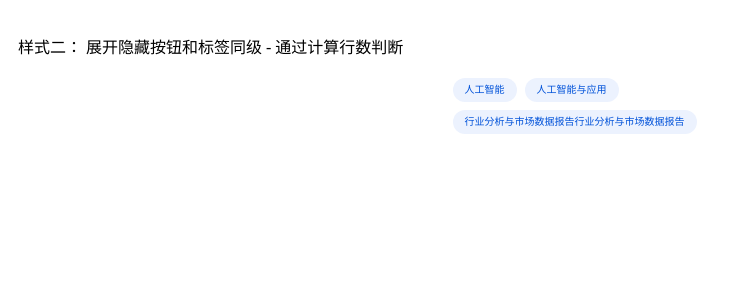
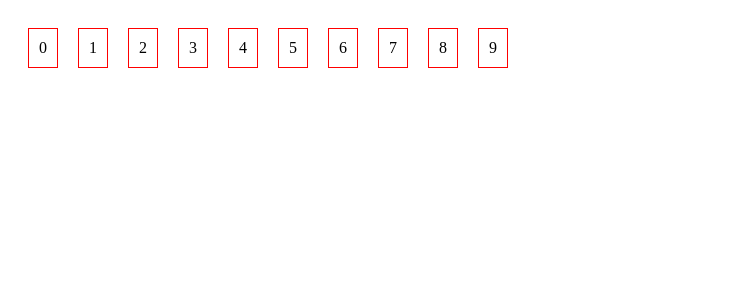
Before and after one commit to perfectyang/react-component, a React (Vite) app: page / in a window 1280 px wide. Shown: the top 300 px of the page, without its empty margins (0-741 px from the left). Built offline with nearby package versions, Linux system fonts and the light colour scheme.

Commit message:
fix: 拖动组件

```diff
--- a/src/App.tsx
+++ b/src/App.tsx
@@ -3,7 +3,8 @@ import React from "react";
 // import TestControll from "./demo/TestControll";
 // import TestControll from "./demo/TableDemo";
 // import EllipsisText from "./components/EllipsisText";
-import EllipsisLabel from "./components/EllipsisLabel";
+// import EllipsisLabel from "./components/EllipsisLabel";
+import DraggableDemo from "./components/Draggable/Demo";
 
 interface IProps {}
 const App: React.FC<IProps> = ({}) => {
@@ -14,7 +15,7 @@ const App: React.FC<IProps> = ({}) => {
         {/* <div style={{ width: "90px", border: "1px solid red" }}> */}
         {/*   {/* <EllipsisText text="我是一个测试文本" buttonText="out" /> */}
         {/* </div> */}
-        <EllipsisLabel />
+        <DraggableDemo />
       </div>
     </>
   );
--- /dev/null
+++ b/src/components/Draggable/Demo.tsx
@@ -0,0 +1,41 @@
+import { useMemo, useState } from "react";
+import Draggable from ".";
+import "./demo.less";
+
+const moveItem = function (arr, fromIndex, toIndex) {
+  arr = arr.slice();
+  const isMoveLeft = fromIndex > toIndex;
+  const [item] = arr.splice(fromIndex, 1);
+  arr.splice(isMoveLeft ? toIndex : toIndex - 1, 0, item);
+  return arr;
+};
+
+interface IProps {}
+const Demo: React.FC<IProps> = (props) => {
+  const [list, setList] = useState([0, 1, 2, 3, 4, 5, 6, 7, 8, 9]);
+  const renderList = useMemo(() => {
+    return list.map((cur, idx) => {
+      return (
+        <div className="box" key={cur}>
+          {cur}
+        </div>
+      );
+    });
+  }, [list]);
+  return (
+    <Draggable
+      itemWrapperStyle={{ display: "inline-block" }}
+      direction="horizontal"
+      onIndexChange={(index, prevIndex) => {
+        // console.log("index, prevIndex", index, prevIndex);
+        setList((prevList) => {
+          const newList = moveItem(prevList, prevIndex, index);
+          return [...newList];
+        });
+      }}
+    >
+      {renderList}
+    </Draggable>
+  );
+};
+export default Demo;
--- /dev/null
+++ b/src/components/Draggable/demo.less
@@ -0,0 +1,5 @@
+.box {
+  padding: 10px;
+  margin: 10px;
+  border: 1px solid red;
+}
--- /dev/null
+++ b/src/components/Draggable/index.less
@@ -0,0 +1,59 @@
+.direction {
+  display: flex;
+}
+.direction-vertical {
+  flex-direction: column;
+}
+.direction-horizontal {
+  flex-direction: row;
+}
+
+.draggable {
+  @keyframes blink {
+    0% {
+      opacity: 1;
+    }
+
+    50% {
+      opacity: 0.3;
+    }
+
+    100% {
+      opacity: 1;
+    }
+  }
+
+  &-item {
+    box-sizing: border-box;
+    list-style: none;
+    user-select: none;
+
+    &-dragging {
+      opacity: 0.3;
+    }
+
+    &-dragover {
+      opacity: 0.4;
+      &.draggable-item-gap-left {
+        // box-shadow: -1px 1px red;
+      }
+
+      &.idraggable-tem-gap-right {
+        // box-shadow: 1px 0 yellow;
+      }
+
+      &.draggable-item-gap-top {
+        // box-shadow: 0 -1px blue;
+      }
+
+      &.draggable-item-gap-bottom {
+        // box-shadow: 0 1px green;
+      }
+    }
+
+    &-dragged {
+      animation: blink 0.8s;
+      animation-timing-function: linear;
+    }
+  }
+}
--- /dev/null
+++ b/src/components/Draggable/index.tsx
@@ -0,0 +1,46 @@
+import React, { useContext, useState } from "react";
+import cs from "classnames";
+import Item from "./item";
+import { DraggableProps } from "./interface";
+import "./index.less";
+
+export default function Draggable(props: DraggableProps) {
+  const {
+    className,
+    children,
+    direction = "vertical",
+    onIndexChange,
+    itemWrapperStyle,
+  } = props;
+
+  const [dragItemIndex, setDragItemIndex] = useState(null);
+
+  return (
+    <div
+      className={cs(`draggable direction direction-${direction}`, className)}
+    >
+      {React.Children.map(children, (child, index) => {
+        return (
+          <Item
+            style={itemWrapperStyle}
+            direction={direction}
+            onDragStart={() => setDragItemIndex(index)}
+            onDragEnd={() => setDragItemIndex(null)}
+            onDrop={(_, dropPosition) => {
+              const prevIndex = dragItemIndex;
+              const nextIndex =
+                dropPosition === "left" || dropPosition === "top"
+                  ? index
+                  : index + 1;
+              if (onIndexChange && prevIndex !== nextIndex) {
+                onIndexChange(nextIndex, prevIndex);
+              }
+            }}
+          >
+            {child}
+          </Item>
+        );
+      })}
+    </div>
+  );
+}
--- /dev/null
+++ b/src/components/Draggable/interface.ts
@@ -0,0 +1,27 @@
+import { CSSProperties, ReactNode } from "react";
+
+export type DragStatus = "none" | "dragged" | "dragging";
+
+export type DragPosition = "left" | "right" | "top" | "bottom";
+
+export interface DraggableItemProps extends Pick<DraggableProps, "direction"> {
+  style?: CSSProperties;
+  children?: ReactNode;
+  /** Weather allow to drag  */
+  disabled?: boolean;
+  /** Weather allow to drop on it */
+  droppable?: boolean;
+  onDragStart?: (event) => void;
+  onDragEnd?: (event) => void;
+  onDragLeave?: (event) => void;
+  onDragOver?: (event) => void;
+  onDrop?: (event, dropPosition: DragPosition) => void;
+}
+
+export interface DraggableProps {
+  children?: ReactNode;
+  direction?: "horizontal" | "vertical";
+  className?: string | string[];
+  itemWrapperStyle?: CSSProperties;
+  onIndexChange?: (index: number, prevIndex: number) => void;
+}
--- /dev/null
+++ b/src/components/Draggable/item.tsx
@@ -0,0 +1,116 @@
+import React, { useEffect, useRef, useState } from "react";
+import cs from "classnames";
+
+import { DraggableItemProps, DragPosition, DragStatus } from "./interface";
+const prefixCls = "draggable";
+
+function Item(props: DraggableItemProps) {
+  const {
+    style,
+    children,
+    direction,
+    disabled,
+    droppable = true,
+    onDrop,
+    onDragStart,
+    onDragEnd,
+    onDragOver,
+    onDragLeave,
+  } = props;
+  const refItem = useRef<HTMLLIElement>(null);
+  const refDraggedTimer = useRef(null);
+
+  const [dragStatus, setDragStatus] = useState<DragStatus>("none");
+  const [dragOver, setDragOver] = useState(false);
+  const [dragPosition, setDragPosition] = useState<DragPosition>(null);
+
+  useEffect(() => {
+    return () => {
+      refDraggedTimer.current && clearTimeout(refDraggedTimer.current);
+    };
+  }, []);
+
+  useEffect(() => {
+    if (dragStatus === "dragged") {
+      refDraggedTimer.current = setTimeout(() => setDragStatus("none"), 1000);
+    }
+  }, [dragStatus]);
+
+  return (
+    <li
+      draggable
+      ref={refItem}
+      style={style}
+      className={cs(`draggable-item`, {
+        [`draggable-item-${dragStatus}`]: dragStatus !== "none",
+        [`draggable-item-gap-${dragPosition}`]: dragPosition,
+        [`draggable-item-disabled`]: disabled,
+        [`draggable-item-dragover`]: dragOver,
+      })}
+      onDragStart={(event) => {
+        event.stopPropagation();
+        setDragStatus("dragging");
+
+        try {
+          // ie throw error
+          // firefox-need-it
+          event.dataTransfer.setData("text/plain", "");
+        } catch (error) {}
+
+        onDragStart && onDragStart(event);
+      }}
+      onDragEnd={(event) => {
+        event.stopPropagation();
+        setDragOver(false);
+        setDragStatus("dragged");
+        onDragEnd && onDragEnd(event);
+      }}
+      onDragOver={(event) => {
+        if (droppable) {
+          event.stopPropagation();
+          event.preventDefault();
+
+          const rect = refItem.current.getBoundingClientRect();
+
+          if (direction === "vertical") {
+            setDragPosition(
+              event.pageY > window.pageYOffset + rect.top + rect.height / 2
+                ? "bottom"
+                : "top",
+            );
+          } else {
+            setDragPosition(
+              event.pageX > window.pageXOffset + rect.left + rect.width / 2
+                ? "right"
+                : "left",
+            );
+          }
+          setDragOver(true);
+          onDragOver && onDragOver(event);
+        }
+      }}
+      onDragLeave={(event) => {
+        if (droppable) {
+          event.stopPropagation();
+          setDragOver(false);
+          onDragLeave && onDragLeave(event);
+        }
+      }}
+      onDrop={(event) => {
+        if (droppable) {
+          event.stopPropagation();
+          event.preventDefault();
+          setDragOver(false);
+          setDragPosition(null);
+          setDragStatus("none");
+          console.log("dragPosition", dragPosition);
+          onDrop && onDrop(event, dragPosition);
+        }
+      }}
+    >
+      {children}
+    </li>
+  );
+}
+
+export default Item;
```
